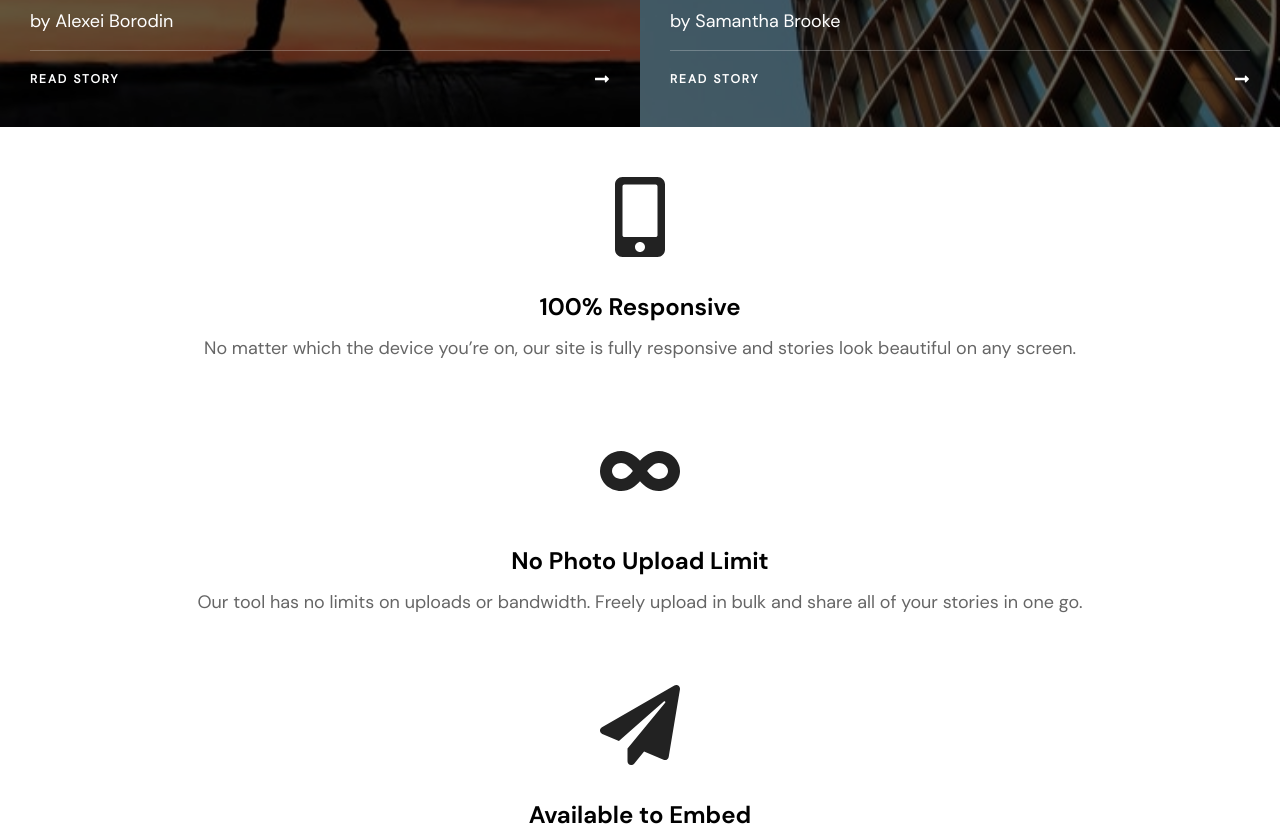
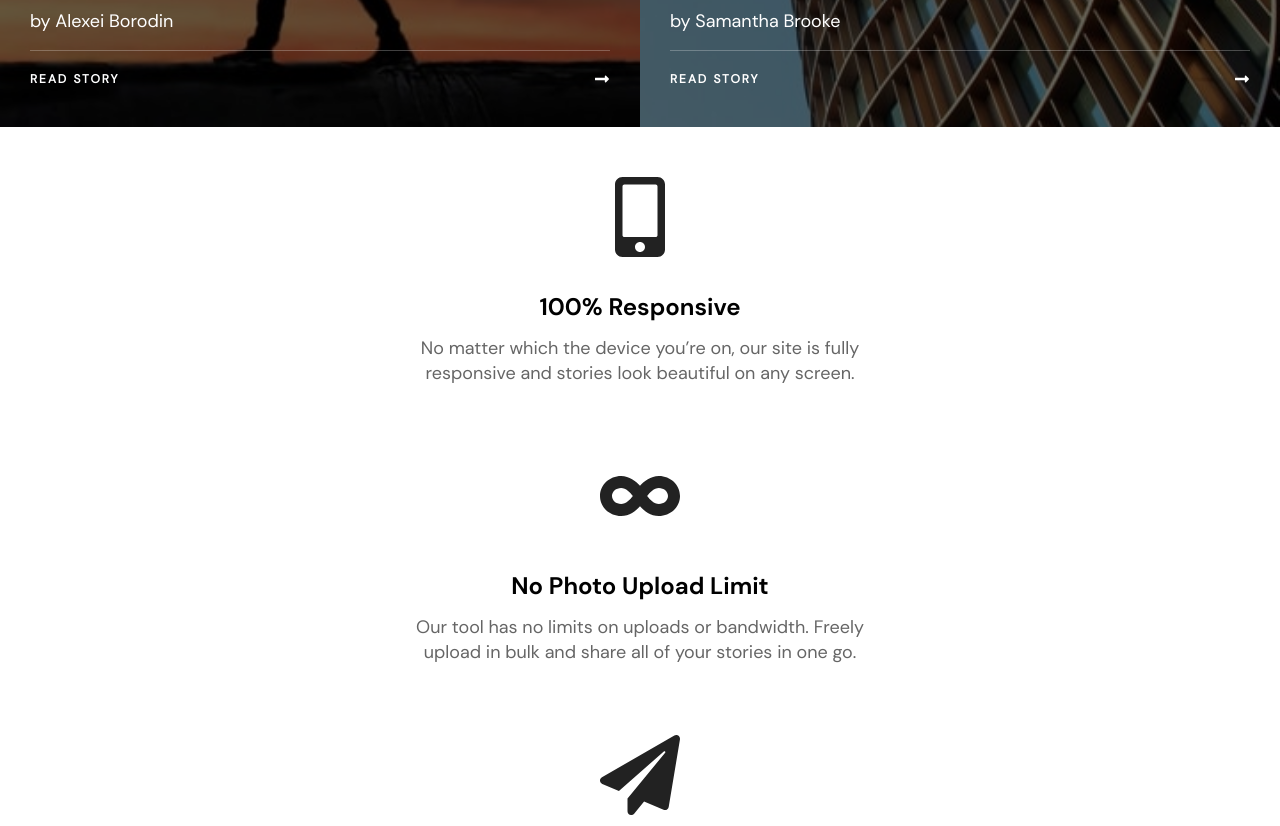
Before and after one commit to tsanev96/Photosnap, a React (Create React App) app: page / in a window 1280 px wide. Shown: the part 3600-4426 px from the top of the page. Built offline with nearby package versions, Linux system fonts and the light colour scheme.

Commit message:
desktop cards styled

```diff
--- a/src/components/common/Box/_box.scss
+++ b/src/components/common/Box/_box.scss
@@ -3,6 +3,8 @@
 
 .box {
   padding: rem(50) rem(30) 0;
+  @include flexCenter;
+  flex-direction: column;
   text-align: center;
 
   &__icon {
@@ -18,5 +20,9 @@
 
   .copy {
     margin-bottom: rem(20);
+    @include breakpoint("phablet") {
+      width: 100%;
+      max-width: rem(450);
+    }
   }
 }
--- a/src/components/common/Boxes/_boxes.scss
+++ b/src/components/common/Boxes/_boxes.scss
@@ -4,4 +4,8 @@
 .boxes {
   display: flex;
   flex-direction: column;
+
+  @include breakpoint("laptop") {
+    flex-direction: row;
+  }
 }
```
